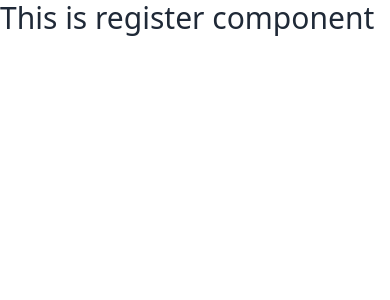
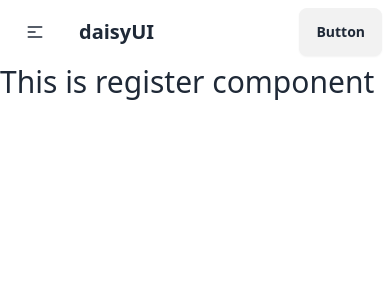
Before and after one commit to Arif-Islam21/firebase-moha-milon, a React (Vite) app: page /register in a window 390 px wide. Shown: the top 300 px of the page. Built offline with nearby package versions, Linux system fonts and the light colour scheme.

Commit message:
navbar added

```diff
--- /dev/null
+++ b/src/Components/Navbar/Navbar.jsx
@@ -0,0 +1,53 @@
+const Navbar = () => {
+  const navLinks = (
+    <>
+      <li>
+        <a>Item 1</a>
+      </li>
+
+      <li>
+        <a>Item 3</a>
+      </li>
+    </>
+  );
+
+  return (
+    <div className="navbar bg-base-100">
+      <div className="navbar-start">
+        <div className="dropdown">
+          <div tabIndex={0} role="button" className="btn btn-ghost lg:hidden">
+            <svg
+              xmlns="http://www.w3.org/2000/svg"
+              className="h-5 w-5"
+              fill="none"
+              viewBox="0 0 24 24"
+              stroke="currentColor"
+            >
+              <path
+                strokeLinecap="round"
+                strokeLinejoin="round"
+                strokeWidth="2"
+                d="M4 6h16M4 12h8m-8 6h16"
+              />
+            </svg>
+          </div>
+          <ul
+            tabIndex={0}
+            className="menu menu-sm dropdown-content mt-3 z-[1] p-2 shadow bg-base-100 rounded-box w-52"
+          >
+            {navLinks}
+          </ul>
+        </div>
+        <a className="btn btn-ghost text-xl">daisyUI</a>
+      </div>
+      <div className="navbar-center hidden lg:flex">
+        <ul className="menu menu-horizontal px-1">{navLinks}</ul>
+      </div>
+      <div className="navbar-end">
+        <a className="btn">Button</a>
+      </div>
+    </div>
+  );
+};
+
+export default Navbar;
--- a/src/Components/Root.jsx
+++ b/src/Components/Root.jsx
@@ -1,8 +1,10 @@
 import { Outlet } from "react-router-dom";
+import Navbar from "./Navbar/Navbar";
 
 const Root = () => {
   return (
     <div>
+      <Navbar></Navbar>
       <Outlet></Outlet>
     </div>
   );
```
